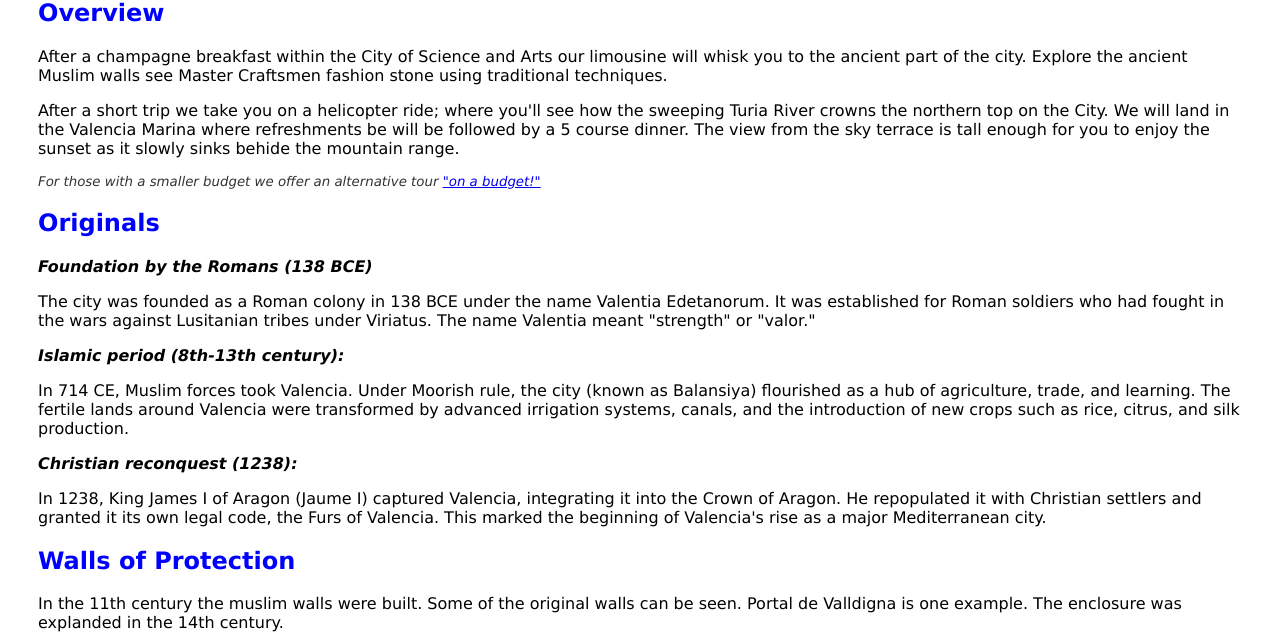
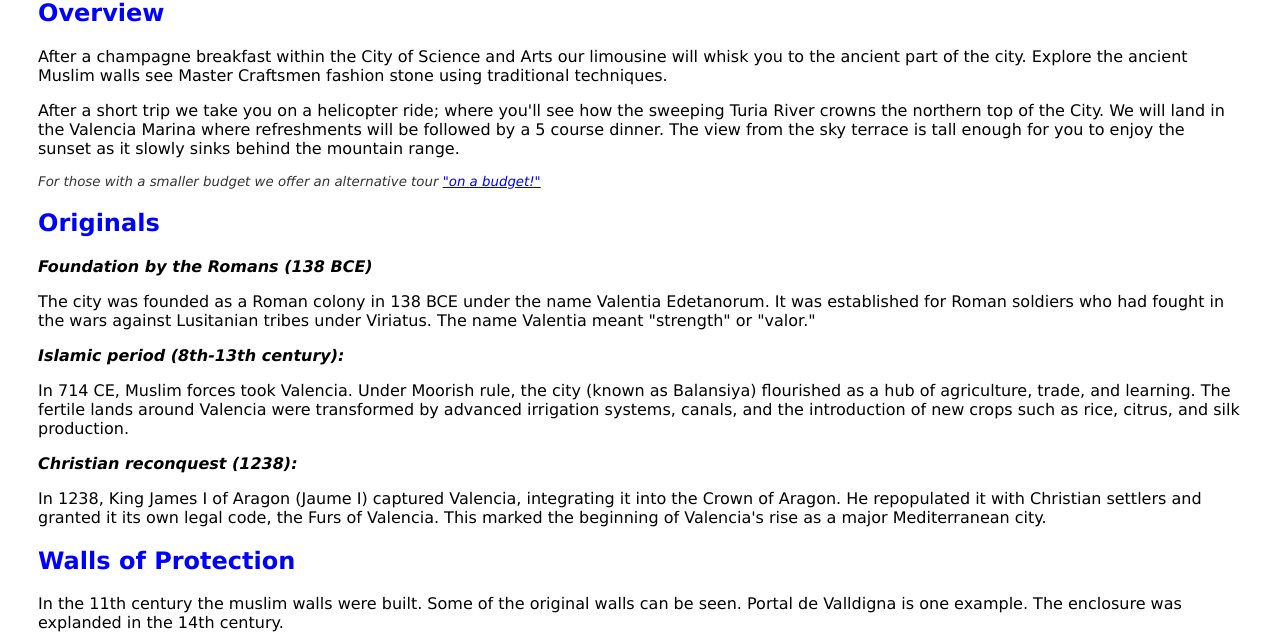
Before and after one commit to MartinJHolmes/InteractiveMap, a plain HTML site: page index.html in a window 1280 px wide. Shown: the part 175-809 px from the top of the page. Drawn offline with Linux system fonts and the light colour scheme.

Commit message:
Pretty good now

```diff
--- a/include/landmarks.js
+++ b/include/landmarks.js
@@ -1,11 +1,11 @@
 const locations = [
-    { lat: 39.50976772508571, lng: -0.32156363413368727, title: "Port Saplaya", description: "Built in the 1970's and 1980's. Initially it was nicknamed as Cheap Venice by its critics. The proposed site was a stretch of fertile farmland." },
+    { lat: 39.50976772508571, lng: -0.32156363413368727, title: "Port Saplaya", description: "Built in the 1970's and 1980's. Nicknamed as little Venice of Spain. The proposed site was a stretch of fertile farmland." },
     { lat: 39.47554381798084, lng: -0.3754577626513921, title: "Catedral", description: "<p>Built 1238 by King James I of Aragon.</p><p>The Holy Grail (Santo Cáliz) was brought to Rome by Saint Peter. It was moved to Spain for safe keeping, but had to be kept hidden from the Moores. After being hidden in various monasteries it was transferred to Zaragoza in 1399 by King Martin I. Later King Alfonso brought it to Valencia in 1437. Both Pope John Paul II (1982) and Pope Benefict XVI (2006) used it in Mass in Valencia.</p>" },
     { lat: 39.47358749015811, lng: -0.3790538233753074, title: "Mercat Central", description: "Built in 1928 to replace the older markets dating back to medieval times" },
     { lat: 39.45591687345348, lng: -0.35041396549970266, title: "City of Science and Arts", description: "<p>Designed by Santiago Calatrava. Construction started in 1991 and completed in 2009. The initial budget was 310 million but cost 4 times that amount.</p>" },
     { lat: 39.470673562220156, lng: -0.38528829691879635, title: "Metro System", description: "<p>Lines 1 and 2 were completed in 1995. Line 5 to the airport was completed in 2007. Line 10 was opened in 2022.</p>" },
     { lat: 39.46990545665987, lng: -0.3770646800087009, title: "Town Hall", description: "<p>Made from two building. The oldest was completed in 1758. The current façade comes from reforms between 1906 and 1930.</p>" },
-    { lat: 39.4667745096882, lng: -0.3761433304086719, title: "Bull Ring", description: "<p>What built between 1850 and 1860. It can seat around 12,000 spectators. It is still in use but only during major festivals.</p>" },
+    { lat: 39.4667745096882, lng: -0.3761433304086719, title: "Bull Ring", description: "<p>Was built between 1850 and 1860. It can seat around 12,000 spectators. It is still in use but only during major festivals.</p>" },
     { lat: 39.477588947676466, lng: -0.37860632035500397, title: "Portal de Valldigna", description: "The best preserved gate of the Muslin Walls" },
     { lat: 39.47925151518146, lng: -0.3760283293641731, title: "Torres de Serranos", description: "Completed in 1398. The Northen gate through the Christian city walls. From 1586 until 1887, they were repurposed as a prison for noblemen." },
     { lat: 39.47025300656092, lng: -0.3708848432317974, title: "Colon", description: "The southern edge of Roman Valentia Edetanorum settlement. The street was named after Christopher Columbus." },
--- a/index.html
+++ b/index.html
@@ -29,9 +29,9 @@
                 Explore the ancient Muslim walls see Master Craftsmen fashion stone using traditional techniques.
             </p>
             <p>
-                After a short trip we take you on a helicopter ride; where you'll see how the sweeping Turia River crowns the northern top on the City.
-                We will land in the Valencia Marina where refreshments be will be followed by a 5 course dinner.
-                The view from the sky terrace is tall enough for you to enjoy the sunset as it slowly sinks behide the mountain range.
+                After a short trip we take you on a helicopter ride; where you'll see how the sweeping Turia River crowns the northern top of the City.
+                We will land in the Valencia Marina where refreshments will be followed by a 5 course dinner.
+                The view from the sky terrace is tall enough for you to enjoy the sunset as it slowly sinks behind the mountain range.
             </p>
             <p class="small-text">
                 For those with a smaller budget we offer an alternative tour <a href="cheap-tour.html">"on a budget!"</a>
```
